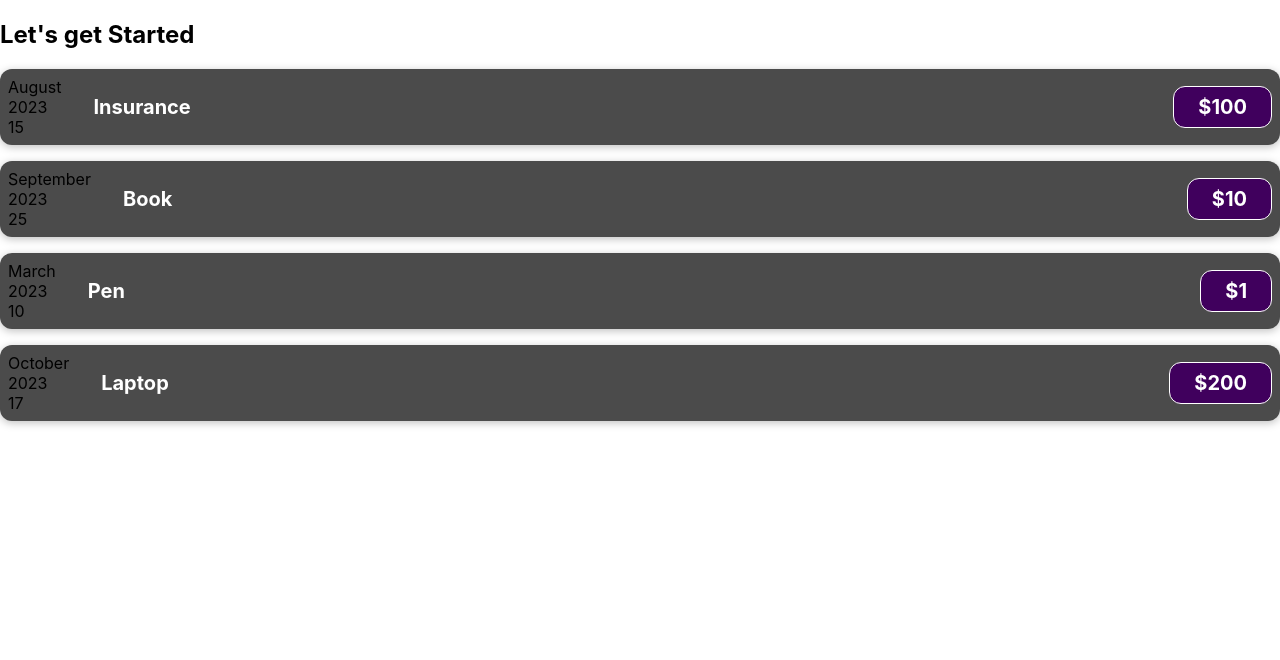
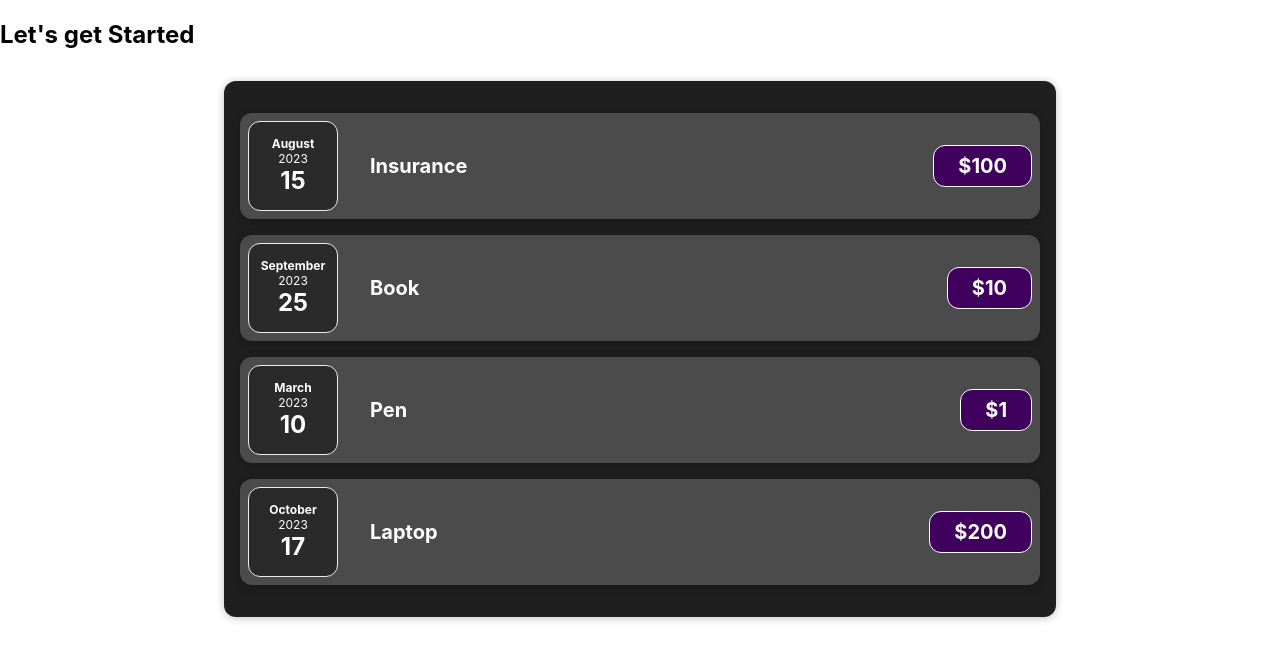
Before and after one commit to apoorvnema/react-demo, a React (Create React App) app in the folder react-demo-1/: page / in a window 1280 px wide. Shown: the top 660 px of the page. Built offline with nearby package versions, Linux system fonts and the light colour scheme; the HTML template or start-up script is replaced by a standard one.

Commit message:
[MODIFY]: Splitted Components

```diff
--- a/react-demo-1/src/App.js
+++ b/react-demo-1/src/App.js
@@ -1,26 +1,10 @@
-import ExpenseItem from "./Components/ExpenseItem";
+import Expenses from "./Components/Expenses";
 
 function App() {
-  const expenses = [
-    { id: 1, title: "Insurance", date: new Date(2023, 7, 15), price: 100 },
-    { id: 2, title: "Book", date: new Date(2023, 8, 25), price: 10 },
-    { id: 3, title: "Pen", date: new Date(2023, 2, 10), price: 1 },
-    { id: 4, title: "Laptop", date: new Date(2023, 9, 17), price: 200 },
-  ];
-
   return (
     <div>
       <h2>Let's get Started</h2>
-      {expenses.map((expense) => {
-        return (
-          <ExpenseItem
-            key={expense.id}
-            title={expense.title}
-            date={expense.date}
-            price={expense.price}
-          ></ExpenseItem>
-        );
-      })}
+      <Expenses/>
     </div>
   );
 }
--- /dev/null
+++ b/react-demo-1/src/Components/ExpenseDate.css
@@ -0,0 +1,26 @@
+.expense-date {
+    display: flex;
+    flex-direction: column;
+    width: 5.5rem;
+    height: 5.5rem;
+    border: 1px solid #ececec;
+    background-color: #2a2a2a;
+    color: white;
+    border-radius: 12px;
+    align-items: center;
+    justify-content: center;
+  }
+
+  .expense-date__month {
+    font-size: 0.75rem;
+    font-weight: bold;
+  }
+
+  .expense-date__year {
+    font-size: 0.75rem;
+  }
+
+  .expense-date__day {
+    font-size: 1.5rem;
+    font-weight: bold;
+  }
--- /dev/null
+++ b/react-demo-1/src/Components/ExpenseDate.js
@@ -0,0 +1,18 @@
+import React from 'react'
+import './ExpenseDate.css'
+
+const ExpenseDate = (props) => {
+    const months = ['January', 'February', 'March', 'April', 'May', 'June', 'July', 'August', 'September', 'October', 'November', 'December'];
+    const month = months[props.date.getMonth()];
+    const year = props.date.getFullYear();
+    const day = String(props.date.getDate());
+    return (
+        <div className='expense-date'>
+            <div className='expense-date__month'>{month}</div>
+            <div className='expense-date__year'>{year}</div>
+            <div className='expense-date__day'>{day}</div>
+        </div>
+    )
+}
+
+export default ExpenseDate
--- a/react-demo-1/src/Components/ExpenseItem.js
+++ b/react-demo-1/src/Components/ExpenseItem.js
@@ -1,17 +1,10 @@
+import ExpenseDate from "./ExpenseDate";
 import "./ExpenseItem.css";
 
 function ExpenseItem(props) {
-  const months = ['January','February','March','April','May','June','July','August','September','October','November','December'];
-  const month = months[props.date.getMonth()];
-  const year = props.date.getFullYear();
-  const day = String(props.date.getDate()).padStart(2, '0');
     return (
         <div className="expense-item">
-      <div>
-        <div>{month}</div>
-        <div>{year}</div>
-        <div>{day}</div>
-      </div>
+            <ExpenseDate date={props.date}/>
             <div className="expense-item__location">{props.location}</div>
             <div className="expense-item__description">
                 <h2>{props.title}</h2>
--- /dev/null
+++ b/react-demo-1/src/Components/Expenses.css
@@ -0,0 +1,9 @@
+.expenses {
+    padding: 1rem;
+    background-color: rgb(31, 31, 31);
+    margin: 2rem auto;
+    width: 50rem;
+    max-width: 95%;
+    border-radius: 12px;
+    box-shadow: 0 1px 8px rgba(0, 0, 0, 0.25);
+  }
--- /dev/null
+++ b/react-demo-1/src/Components/Expenses.js
@@ -0,0 +1,29 @@
+import ExpenseItem from "./ExpenseItem";
+import "./Expenses.css";
+import React from 'react'
+
+const Expenses = () => {
+    const expenses = [
+        { id: 1, title: "Insurance", date: new Date(2023, 7, 15), price: 100 },
+        { id: 2, title: "Book", date: new Date(2023, 8, 25), price: 10 },
+        { id: 3, title: "Pen", date: new Date(2023, 2, 10), price: 1 },
+        { id: 4, title: "Laptop", date: new Date(2023, 9, 17), price: 200 },
+    ];
+
+    return (
+        <div className="expenses">
+            {expenses.map((expense) => {
+                return (
+                    <ExpenseItem
+                        key={expense.id}
+                        title={expense.title}
+                        date={expense.date}
+                        price={expense.price}
+                    />
+                );
+            })}
+        </div>
+    )
+}
+
+export default Expenses
```
Lines whose indentation alone changed are shown as unchanged.
